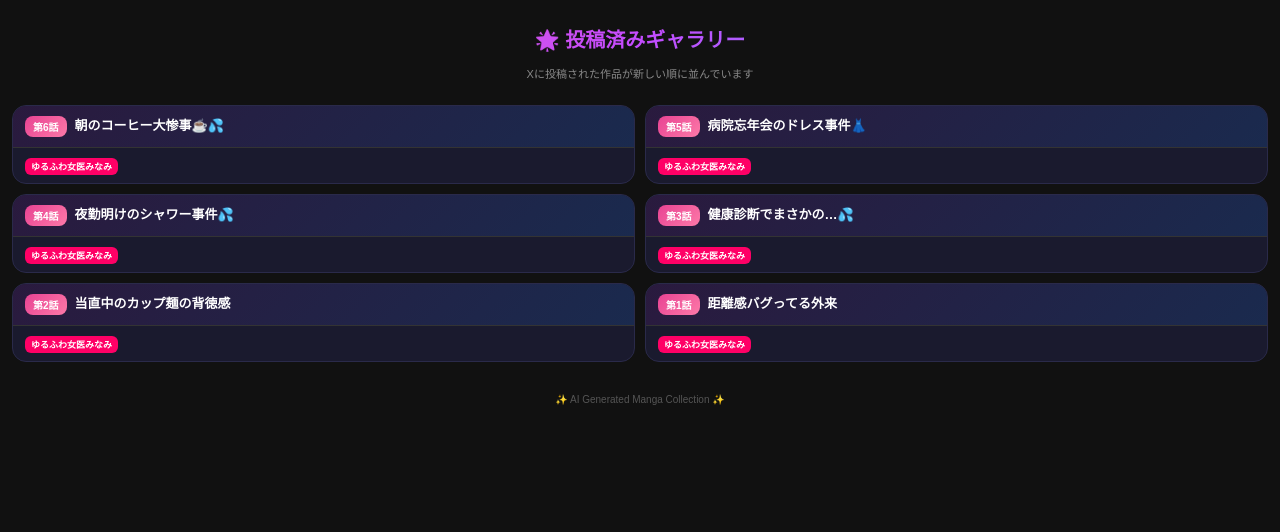
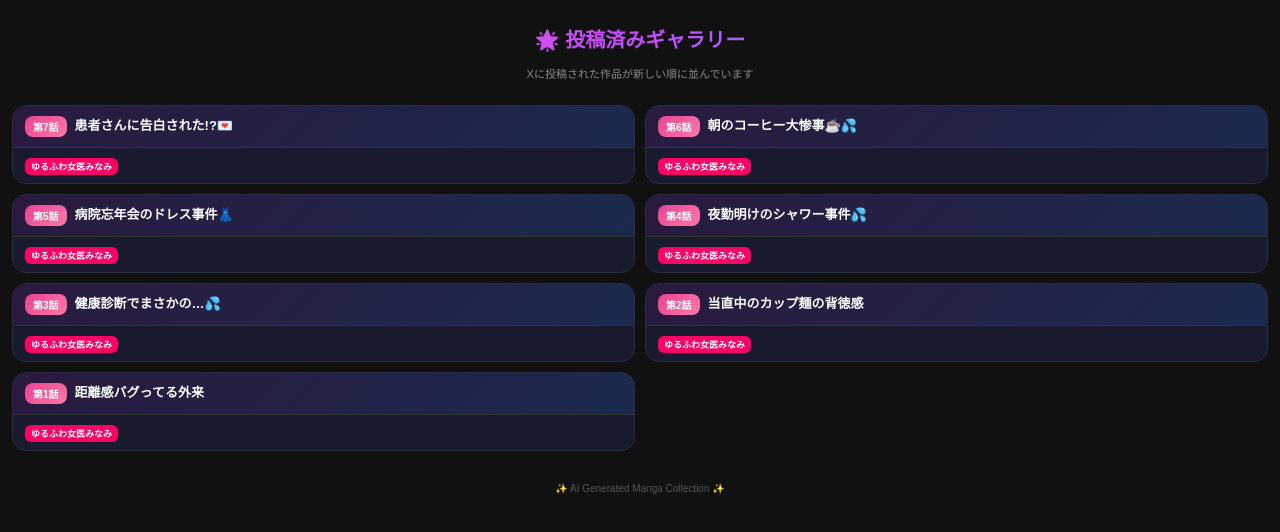
Before and after one commit to smpiiiiii/manga, a plain HTML site: page posted.html in a window 1280 px wide. Drawn offline with Linux system fonts and the light colour scheme; a web font is replaced by a local one.

Commit message:
Auto update galleries from bot

```diff
--- a/posted.html
+++ b/posted.html
@@ -28,6 +28,10 @@ h1 { font-size: 20px; text-align: center; margin: 12px 0; background: linear-gra
 <div class="subtitle">Xに投稿された作品が新しい順に並んでいます</div>
 <div class="grid">
 
+    <a class="card" href="yurufuwa_ep7_standalone.html">
+        <div class="title-bar"><span class="ep-badge">第7話</span><span class="ep-title">患者さんに告白された!?💌</span></div>
+        <div class="info"><p><span class="tag pink">ゆるふわ女医みなみ</span></p></div>
+    </a>
     <a class="card" href="yurufuwa_ep6_standalone.html">
         <div class="title-bar"><span class="ep-badge">第6話</span><span class="ep-title">朝のコーヒー大惨事☕💦</span></div>
         <div class="info"><p><span class="tag pink">ゆるふわ女医みなみ</span></p></div>
```
